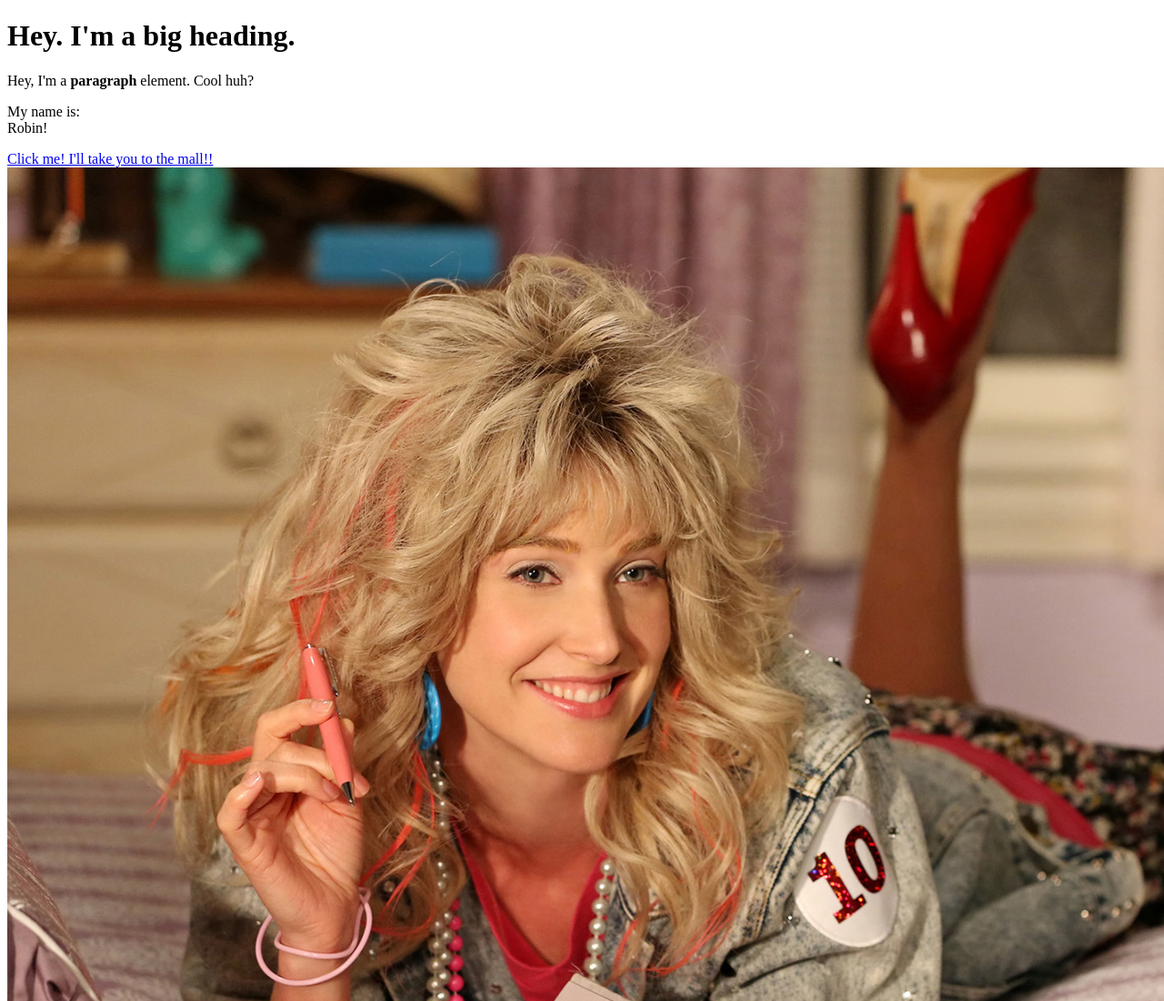
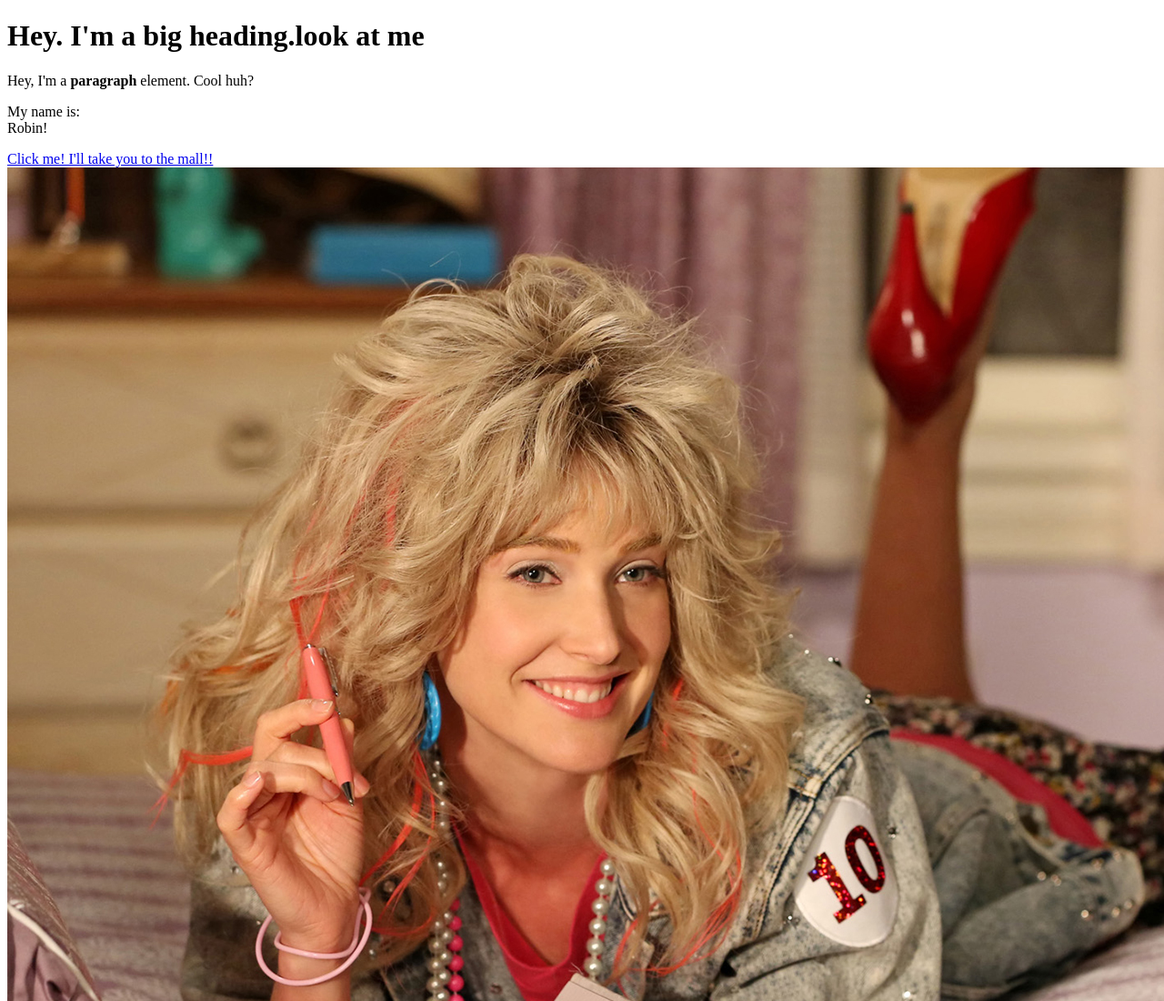
Before and after one commit to taytacular/Robin-Sparkles-Fan-Page, a plain HTML site: page test.html in a window 1280 px wide. Shown: the top 1100 px of the page at 91% size. Drawn offline with Linux system fonts and the light colour scheme.

```diff
--- a/test.html
+++ b/test.html
@@ -4,7 +4,7 @@
         <title>Robin Sparkles Fan Page</title>
     </head>
 <body>
-    <h1>Hey. I'm a big heading.</h1>
+    <h1>Hey. I'm a big heading.look at me</h1>
     <p>Hey, I'm a <b>paragraph</b>  element. Cool huh?</p>
     <p>My name is:<br>
         Robin!
```
